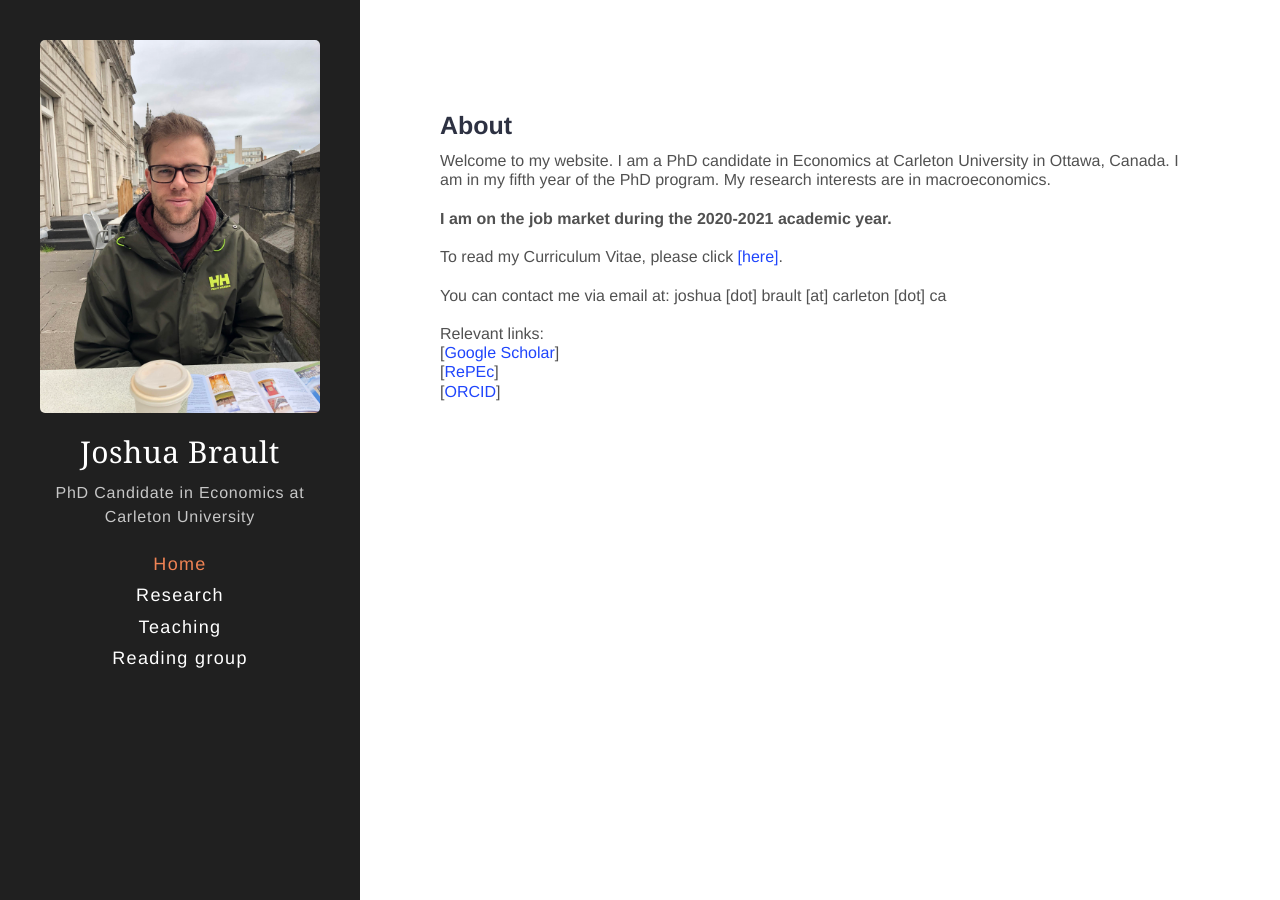
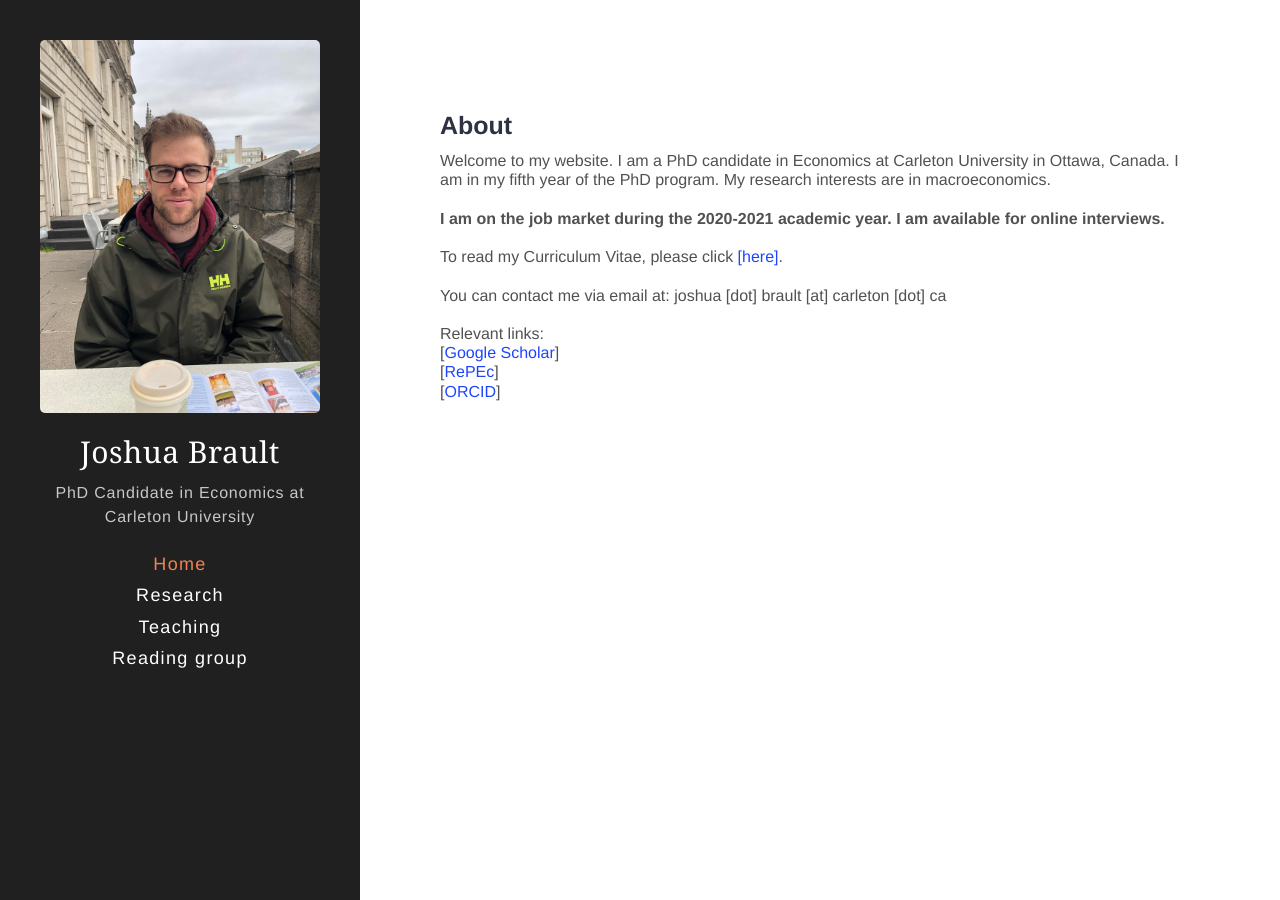
Before and after one commit to braultjosh/braultjosh.github.io, a Jekyll site: the page built from index.md, in a window 1280 px wide. Built offline with Jekyll 4.4.1, drawn with Linux system fonts in a browser that asks for light colours; the list of posts is cut into pages by our own code.

Commit message:
added sentence

```diff
--- a/index.md
+++ b/index.md
@@ -10,7 +10,7 @@ sidebar_sort_order: 1
 Welcome to my website. I am a PhD candidate in Economics at Carleton University in Ottawa, Canada. I am in my fifth year of the PhD program. My research interests are in macroeconomics.
 <br>
 <br>
-<b> I am on the job market during the 2020-2021 academic year. </b>
+<b> I am on the job market during the 2020-2021 academic year. I am available for online interviews. </b>
 <br>
 <br>
 To read my Curriculum Vitae, please click <a href="https://braultjosh.github.io/pdfs/brault_cv_jobmarket.pdf" style="color:#1F45FC" target="blank">[here]</a>.
```
